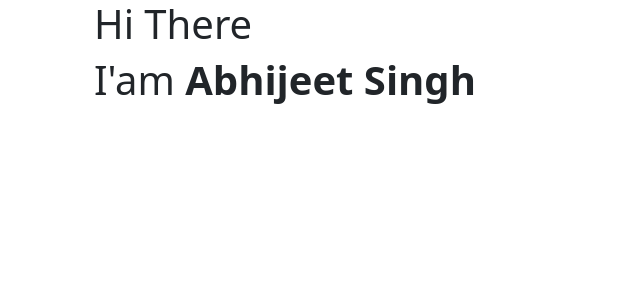
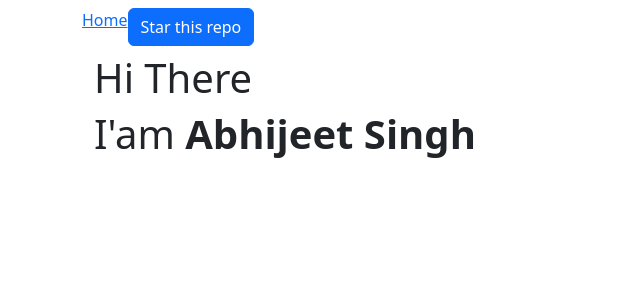
Before and after one commit to iamabhijeet2003/iamabhijeet, a React (Create React App) app: page / in a window 1280 px wide. Shown: the top 300 px of the page, without its empty margins (0-640 px from the left). Built offline with nearby package versions, Linux system fonts and the light colour scheme.

Commit message:
import navbar

```diff
--- a/src/App.js
+++ b/src/App.js
@@ -1,6 +1,7 @@
 import React, { useState, useEffect } from "react";
-import Preloader from "./components/Pre"
+import Preloader from "./components/Pre";
 import Home from "./components/Home/Home";
+import Navbar from "./components/Navbar";
 import './App.css';
 import './style.css'
 import {
@@ -27,7 +28,7 @@ function App() {
     <Router>
      <Preloader  load={load} />
       <div className="App">
-
+        <Navbar />
         <Routes>
           <Route path="/" element={<Home />} />
           <Route path="*" element={<Navigate to="/" />} />
```
